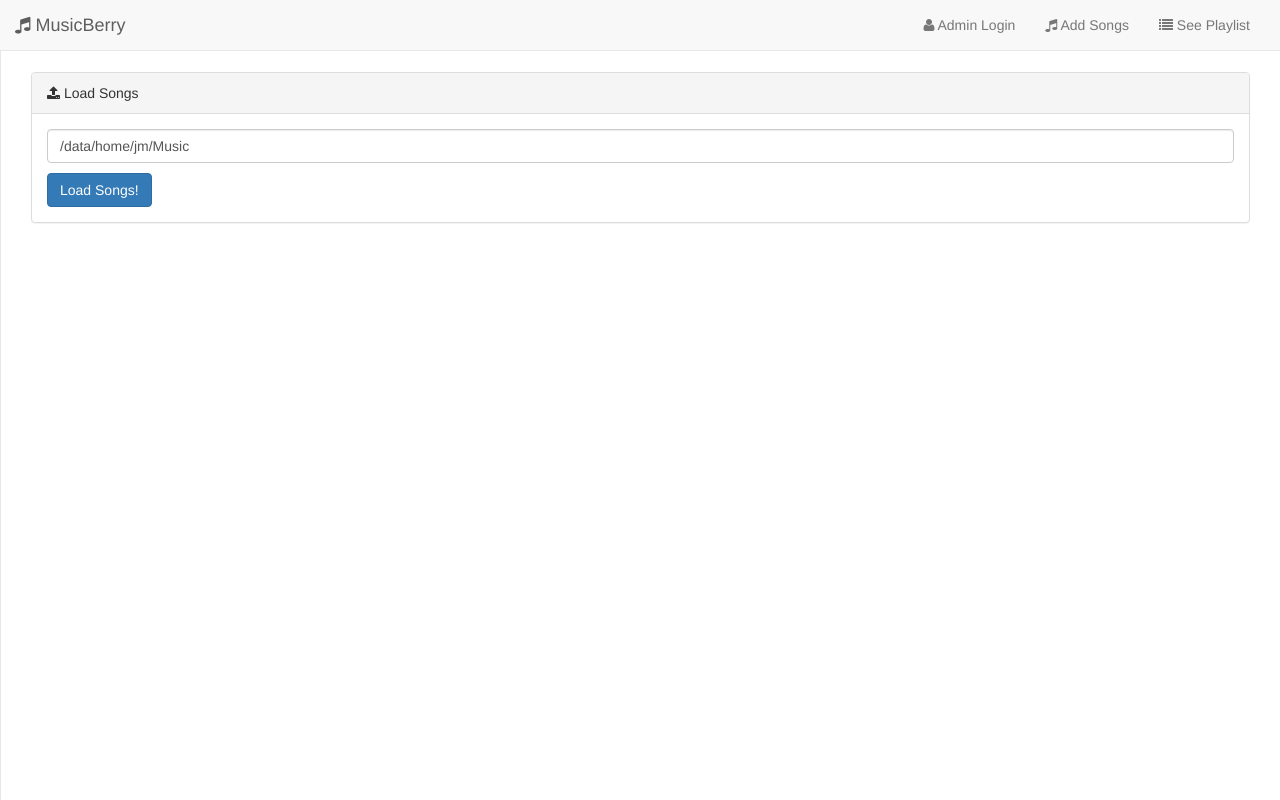
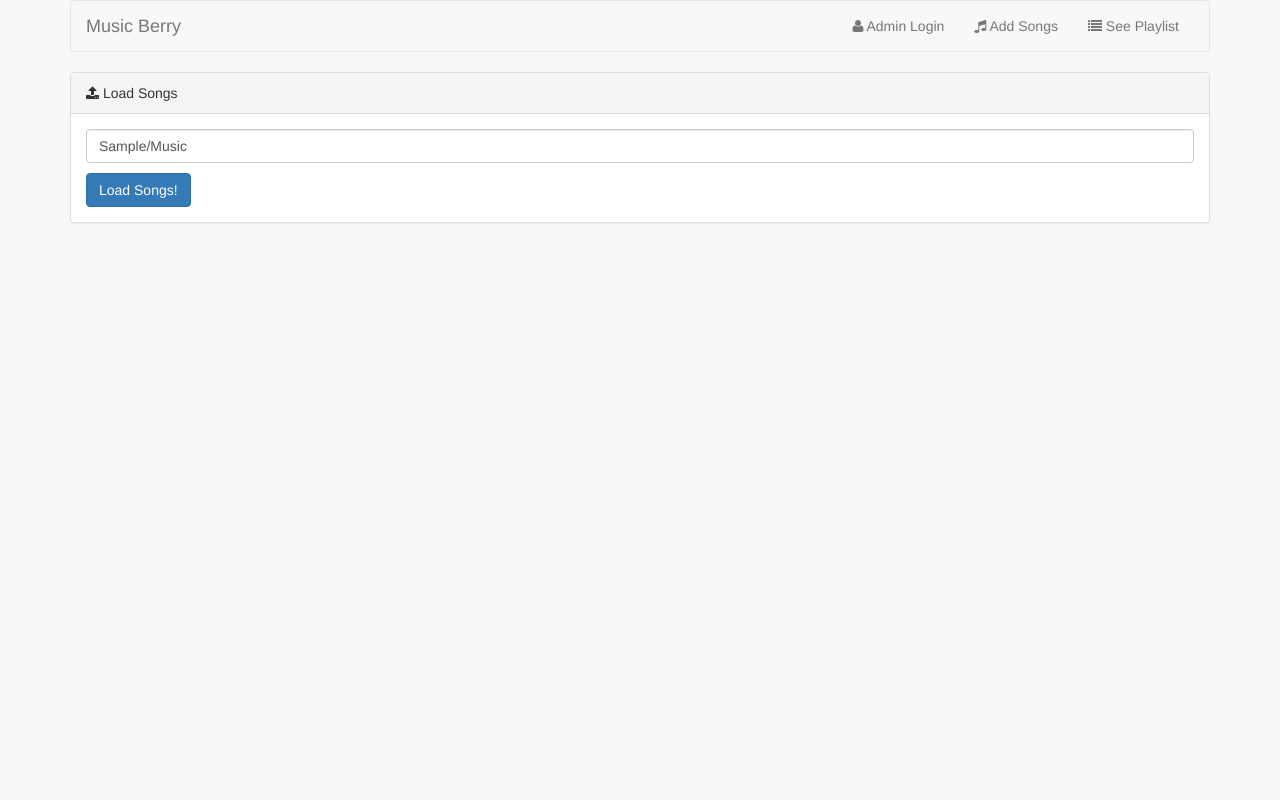
Before and after one commit to jmg/music_camping, a Django app: template templates/admin/panel.html in a window 1280 px wide. Run offline with Django 3.2, Linux system fonts and the light colour scheme; the template is opened without the code that fills it: most values are stand-ins (such as "Sample title", 1, 10 or a date in 2020); some libraries are stand-ins or nearby versions.

Commit message:
improvements

```diff
--- a/music/models.py
+++ b/music/models.py
@@ -31,6 +31,7 @@ class Song(models.Model):
     name = models.CharField(max_length=1000)
     artist = models.CharField(max_length=1000)
     genre = models.CharField(max_length=1000)
+    album = models.CharField(max_length=1000)
 
     def get_streaming_url(self):
 
--- a/music/static/css/styles.css
+++ b/music/static/css/styles.css
@@ -236,3 +236,11 @@ tr.active-song {
     background: #cacaca !important;
     color: #FFF;
 }
+
+.song-title {
+    font-size: 22px;
+}
+
+#play-list_length {
+    display: none;
+}
--- a/music/static/js/player.js
+++ b/music/static/js/player.js
@@ -14,7 +14,7 @@ $(document).ready(function() {
 
             $.post("/playlist/play/", {"song_id": song.id }, function() {
 
-                songTitleEl.html(song.name);
+                songTitleEl.html("Playing: " + song.name);
             });
         }
 
--- a/templates/admin/panel.html
+++ b/templates/admin/panel.html
@@ -4,9 +4,9 @@
 <script type="text/javascript">
     function loadSongs() {
         var directory = $("#music_dir").val();
-        $.post("/song/load/", {"directory": directory}, function() {
-            alert("Songs loaded");
-        });
+        $.post("/admin/loadsongs/", {"directory": directory}, function(response) {
+            $.info(response.count + " new songs loaded");
+        }, 'json');
     }
 </script>
 {% endblock %}
@@ -18,7 +18,7 @@
     </div>
 
     <div class="panel-body">
-        <input id="music_dir" name="music_dir" class="form-control" value="/data/home/jm/Music">
+        <input id="music_dir" name="music_dir" class="form-control" value="{{home_dir}}/Music">
         <button style="margin-top: 10px;" class="btn btn-primary" onclick="loadSongs()">Load Songs!</button>
     </div>
 </div>
--- a/templates/base.html
+++ b/templates/base.html
@@ -9,7 +9,7 @@
     <meta name="description" content="">
     <meta name="author" content="">
 
-    <title>One Click Login Admin</title>
+    <title>Music Berry</title>
 
     <!-- Bootstrap Core CSS -->
     <link type="text/css" href="{{ STATIC_URL }}bootstrap.min.css" rel="stylesheet">
@@ -48,23 +48,17 @@
 
 <body>
 
-    <div id="wrapper">
-
-        <!-- Navigation -->
-        <nav class="navbar navbar-default navbar-static-top" role="navigation" style="margin-bottom: 0">
+    <div class="container">
+        <!-- Static navbar -->
+        <nav class="navbar navbar-default">
+            <div class="container-fluid">
                 <div class="navbar-header">
-                <button type="button" class="navbar-toggle" data-toggle="collapse" data-target=".navbar-collapse">
-                    <span class="sr-only">Toggle navigation</span>
-                    <span class="icon-bar"></span>
-                    <span class="icon-bar"></span>
-                    <span class="icon-bar"></span>
-                </button>
-                <a class="navbar-brand" href="/"><i class="fa fa-music"></i> MusicBerry</a>
+                    <button aria-controls="navbar" aria-expanded="false" class="navbar-toggle collapsed" data-target="#navbar" data-toggle="collapse" type="button"><span class="sr-only">Toggle navigation</span> <span class="icon-bar"></span> <span class="icon-bar"></span> <span class="icon-bar"></span></button> <a class="navbar-brand" href="/">Music Berry</a>
                 </div>
-            <!-- /.navbar-header -->
-
-            <ul class="nav navbar-nav navbar-top-links navbar-right">
-
+                <div aria-expanded="false" class="navbar-collapse collapse" id="navbar" style="height: 1px;">
+                    <ul class="nav navbar-nav">
+                    </ul>
+                    <ul class="nav navbar-nav navbar-right">
                         {% if not request.user.is_authenticated %}
                         <li> <a href="/admin/login" ><i class="fa fa-user"></i> Admin Login</a> </li>
                         {% endif %}
@@ -74,26 +68,15 @@
                         <li> <a href="/" ><i class="fa fa-music"></i> Add Songs </a> </li>
                         <li> <a href="/playlist" ><i class="fa fa-list"></i> See Playlist </a> </li>
                     </ul>
-            <!-- /.navbar-top-links -->
+                </div><!--/.nav-collapse -->
+            </div><!--/.container-fluid -->
+        </nav><!-- Main component for a primary marketing message or call to action -->
 
-            <!-- /.navbar-static-side -->
-        </nav>
-
-        <div class="msgs-container general"></div>
-
-        <div id="page-wrapper">
-            <div class="row">
-                <div class="col-lg-12">
-                </div>
-                <!-- /.col-lg-12 -->
-            </div>
-            <!-- /.row -->
+        <div>
             {% block content %}{% endblock %}
         </div>
-        <!-- /#page-wrapper -->
+    </div>
 
-    </div>
-    <!-- /#wrapper -->
 
     <!-- Bootstrap Core JavaScript -->
     <script type="text/javascript" src="{{ STATIC_URL }}bootstrap.min.js"></script>
--- a/templates/playlist/actions.html
+++ b/templates/playlist/actions.html
@@ -1 +1,3 @@
-<button class="btn btn-danger" onclick="deleteFromPlaylist('{{song.id}}')">Delete Song</button>
+{% if request.user.is_superuser %}
+<button class="btn btn-danger" onclick="deleteFromPlaylist('{{song.id}}')"><i title="Remove From Playlist" class="fa fa-remove"></i></button>
+{% endif %}
--- a/templates/playlist/select.html
+++ b/templates/playlist/select.html
@@ -8,7 +8,7 @@
             playlist_id: 1
         }
         $.post("/playlist/add/", data, function(response) {
-
+            $.info("Song added!");
         });
     }
 
--- a/templates/song/actions.html
+++ b/templates/song/actions.html
@@ -1 +1 @@
-<button class="btn btn-primary" onclick="addToPlaylist('{{song.id}}')">Add Song</button>
+<button class="btn btn-primary" onclick="addToPlaylist('{{song.id}}')"><i class="fa fa-plus"></i></button>
```
Also changed, not shown: music/views/admin.py (+14 -6 lines), music/views/playlist.py (+8 -1 lines), templates/admin/login.html (+0 -31 lines), templates/playlist/playing.html (+19 -17 lines). Lines whose indentation alone changed are shown as unchanged.
